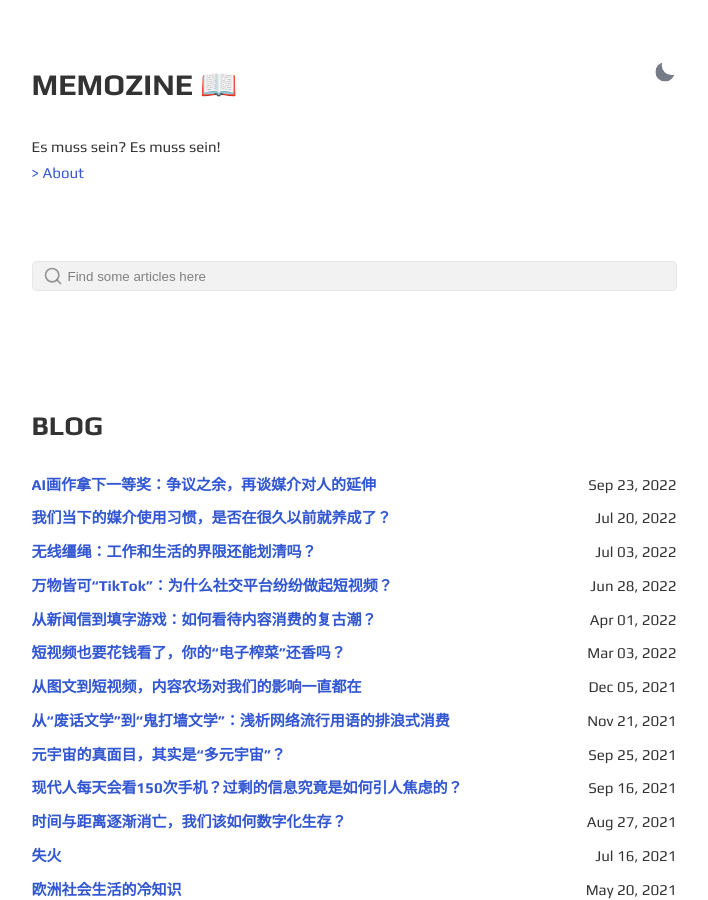
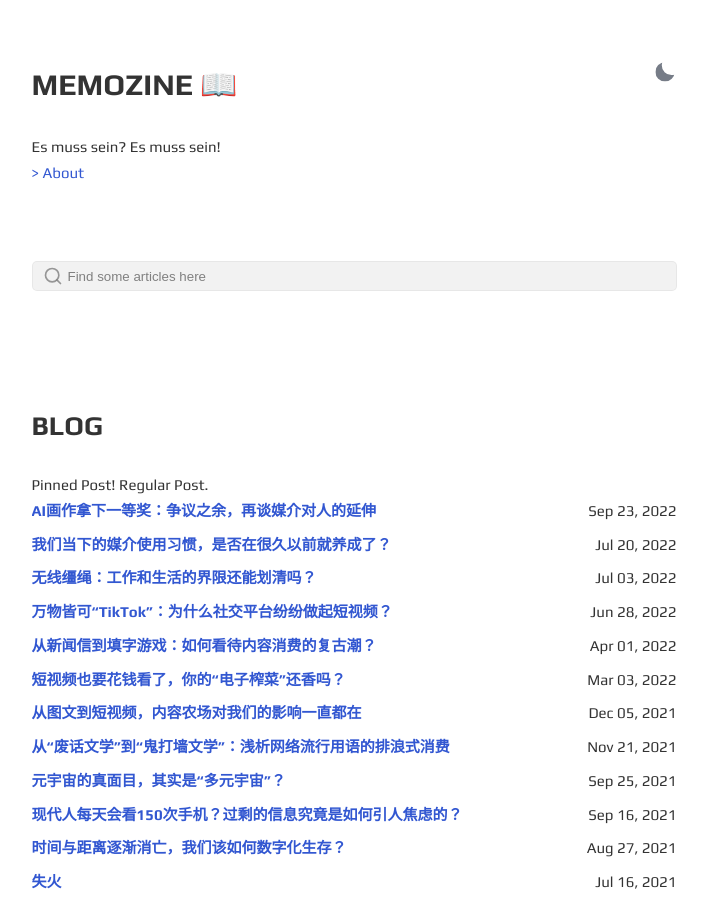
Before and after one commit to codyb1ue/codyb1ue.github.io, a Jekyll site: the page built from index.html, in a window 1280 px wide and 900 px high. Shown: the whole window, without its empty margins (286-994 px from the left). Built offline with Jekyll 4.4.1, drawn with Linux system fonts in a browser that asks for light colours; the list of posts is cut into pages by our own code.

Commit message:
Update index.html

```diff
--- a/index.html
+++ b/index.html
@@ -38,11 +38,29 @@
 <section class="posts" id="Blog">
     <h2>BLOG</h2>
     <ul>
-        {% for post in site.posts %}
+        <!-- {% for post in site.posts %}
         <li>
 		<a href="{{ site.url }}{{ site.baseurl }}{{ post.url }}">{{ post.title }}</a>
             <time datetime="{{ post.date | date_to_xmlschema }}">{{ post.date | date: "%b %d, %Y" }}</time>
         </li>
+        {% endfor %} -->
+        Pinned Post!
+        {% for post in site.posts %}
+            {% if post.pinned %}
+            <li>
+                <a href="{{ site.url }}{{ site.baseurl }}{{ post.url }}">{{ post.title }}</a>
+                <time datetime="{{ post.date | date_to_xmlschema }}">{{ post.date | date: "%b %d, %Y" }}</time>
+            </li>
+            {% endif %}
+        {% endfor %}
+        Regular Post.
+        {% for post in site.posts %}
+            {% unless post.pinned %}
+            <li>
+                <a href="{{ site.url }}{{ site.baseurl }}{{ post.url }}">{{ post.title }}</a>
+                <time datetime="{{ post.date | date_to_xmlschema }}">{{ post.date | date: "%b %d, %Y" }}</time>
+            </li>
+            {% endunless %}
         {% endfor %}
     </ul>
 </section>
```
